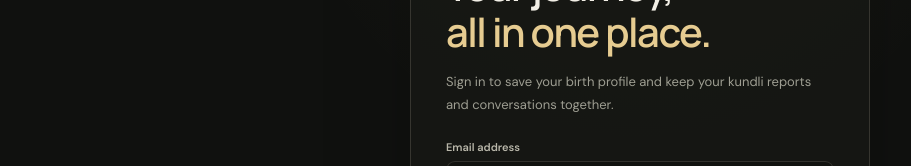
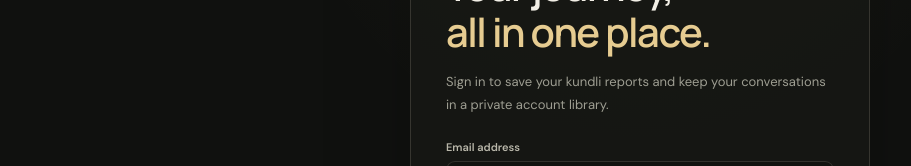
Before and after one commit to Yashpal568/vedic-ai, a Next.js app: page /login in a window 1280 px wide. Shown: the part 327-493 px from the top of the page, without its empty margins (0-911 px from the left). Built offline with nearby package versions, Linux system fonts and the light colour scheme.

Commit message:
copy: clarify private chat and kundli library benefits

```diff
--- a/app/login/page.tsx
+++ b/app/login/page.tsx
@@ -37,7 +37,7 @@ export default function LoginPage() {
       {!sent ? <>
         <div className="eyebrow" style={{ marginTop: 35 }}><span className="eyebrow-line"/> YOUR PERSONAL ASTROLOGY SPACE</div>
         <h1 className="auth-title">Your journey,<br/><span>all in one place.</span></h1>
-        <p className="auth-copy">Sign in to save your birth profile and keep your kundli reports and conversations together.</p>
+        <p className="auth-copy">Sign in to save your kundli reports and keep your conversations in a private account library.</p>
         <form onSubmit={submit} className="auth-form">
           <label className="form-field"><span className="form-label">Email address</span><input className="form-input" type="email" autoComplete="email" required value={email} onChange={(event) => setEmail(event.target.value)} placeholder="you@example.com"/></label>
           {error && <p className="auth-error" role="alert">{error}</p>}
```
